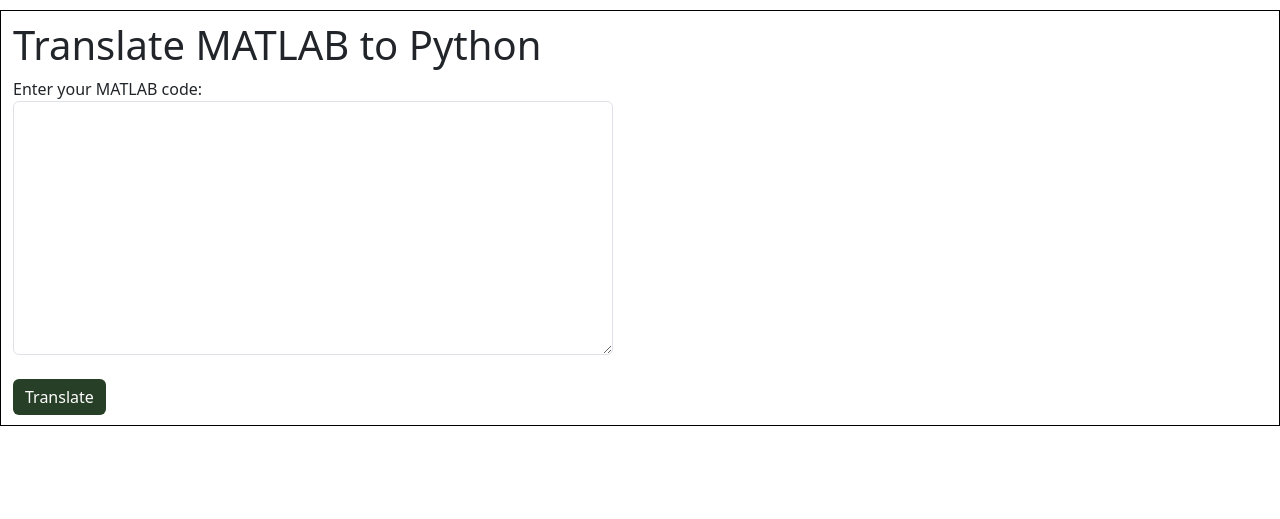
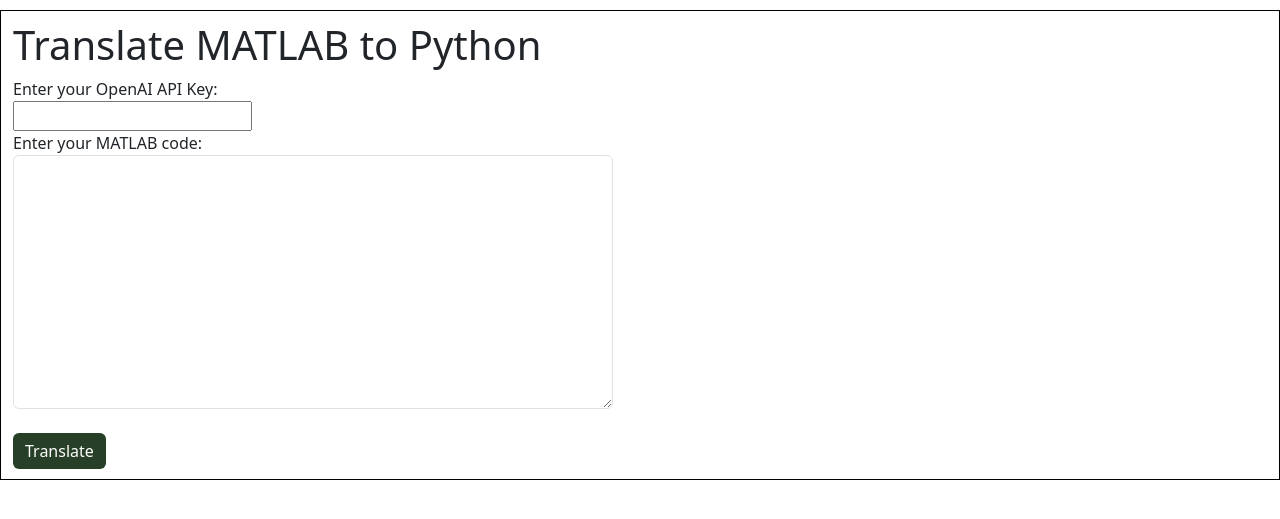
Before and after one commit to zachgordon25/skeleton-app, a Flask app: page /translate in a window 1280 px wide. Shown: the part 57-576 px from the top of the page. Run offline with Flask 3, Linux system fonts and the light colour scheme.

Commit message:
added sessions for apikey

```diff
--- a/app.py
+++ b/app.py
@@ -1,4 +1,4 @@
-from flask import Flask, jsonify, request, render_template, send_from_directory
+from flask import Flask, jsonify, request, render_template, send_from_directory, session
 import openai
 import cv2
 import numpy as np
@@ -10,7 +10,8 @@
 
 
 app = Flask(__name__)
-openai.api_key = os.getenv("OPENAI_API_KEY")
+# openai.api_key = os.getenv("OPENAI_API_KEY")
+app.secret_key = os.getenv("SECRET_KEY")
 
 
 def get_pixel_coordinates(image, scale_x, scale_y):
@@ -68,6 +69,7 @@
 
 @app.route("/")
 def home():
+    session.pop("api_key", None)
     return render_template("upload.html")
 
 
@@ -108,7 +110,12 @@
 def translate():
     if request.method == "POST":
         matlab_code = request.form["matlab_code"]
+        openai_api_key = request.form["api_key"]
+        openai.api_key = openai_api_key
         print(f"MATLAB code: {matlab_code}", flush=True)
+
+        # Store the API key in the session
+        session["api_key"] = openai_api_key
 
         # Send a POST request to the ChatGPT API
         response = openai.Completion.create(
@@ -131,7 +138,9 @@
             return f"An error occurred: {response['error']['message']}"  # type: ignore
 
     else:
-        return render_template("translate.html")
+        # If there's an API key in the session, use it
+        openai_api_key = session.get("api_key", "")
+        return render_template("translate.html", api_key=openai_api_key)
 
 
 if __name__ == "__main__":
--- a/templates/translate.html
+++ b/templates/translate.html
@@ -67,6 +67,9 @@
     <div class="container-fluid transparent-box">
       <h1>Translate MATLAB to Python</h1>
       <form action="/translate" method="post" class="form-outline">
+        <label for="api_key">Enter your OpenAI API Key:</label><br />
+        <input type="password" id="api_key" name="api_key" value="{{api_key}}" /><br />
+
         <label for="matlab_code">Enter your MATLAB code:</label><br />
         <textarea id="matlab_code" name="matlab_code" rows="10" class="form-control"></textarea
         ><br />
```
